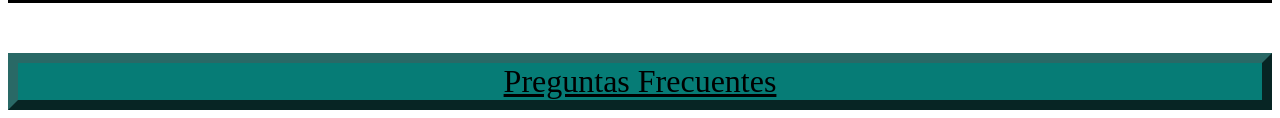
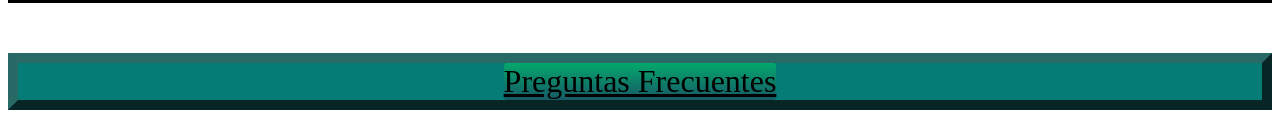
Before and after one commit to ManuelVidiella/repo-CoderWeb, a plain HTML site: page index.html in a window 1280 px wide. Shown: the part 1933-2051 px from the top of the page. Drawn offline with Linux system fonts and the light colour scheme.

Commit message:
AnimacionFooter

```diff
--- a/css/nav_background_footer_body.css
+++ b/css/nav_background_footer_body.css
@@ -49,6 +49,19 @@ nav ul li:hover{
     font-size: 200%;
 }
 
+footer a{
+    background: linear-gradient(to top, rgb(22, 89, 101), rgba(0, 255, 89, 0.33));
+	color: black;
+	border: none;
+	border-radius: 3px;
+}
+
+footer a:hover{
+    background: linear-gradient(to top, rgb(126, 238, 184), rgb(135, 245, 175));
+	transition: all 1s;
+	cursor: pointer;
+}
+
 
 /* Responsive */
 @media only screen and (min-width: 320px){
```
